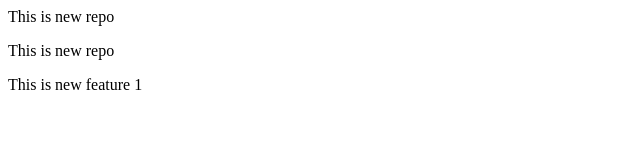
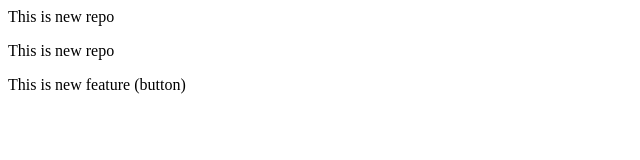
Before and after one commit to pritamroy0990/localrepo, a plain HTML site: page index.html in a window 1280 px wide. Shown: the full height of the page, 0-640 px from the left. Drawn offline with Linux system fonts and the light colour scheme.

```diff
--- a/index.html
+++ b/index.html
@@ -1,3 +1,3 @@
 <p>This is new repo</p>
 <p>This is new repo</p>
-<p>This is new feature 1</p>
+<p>This is new feature (button)</p>
```
